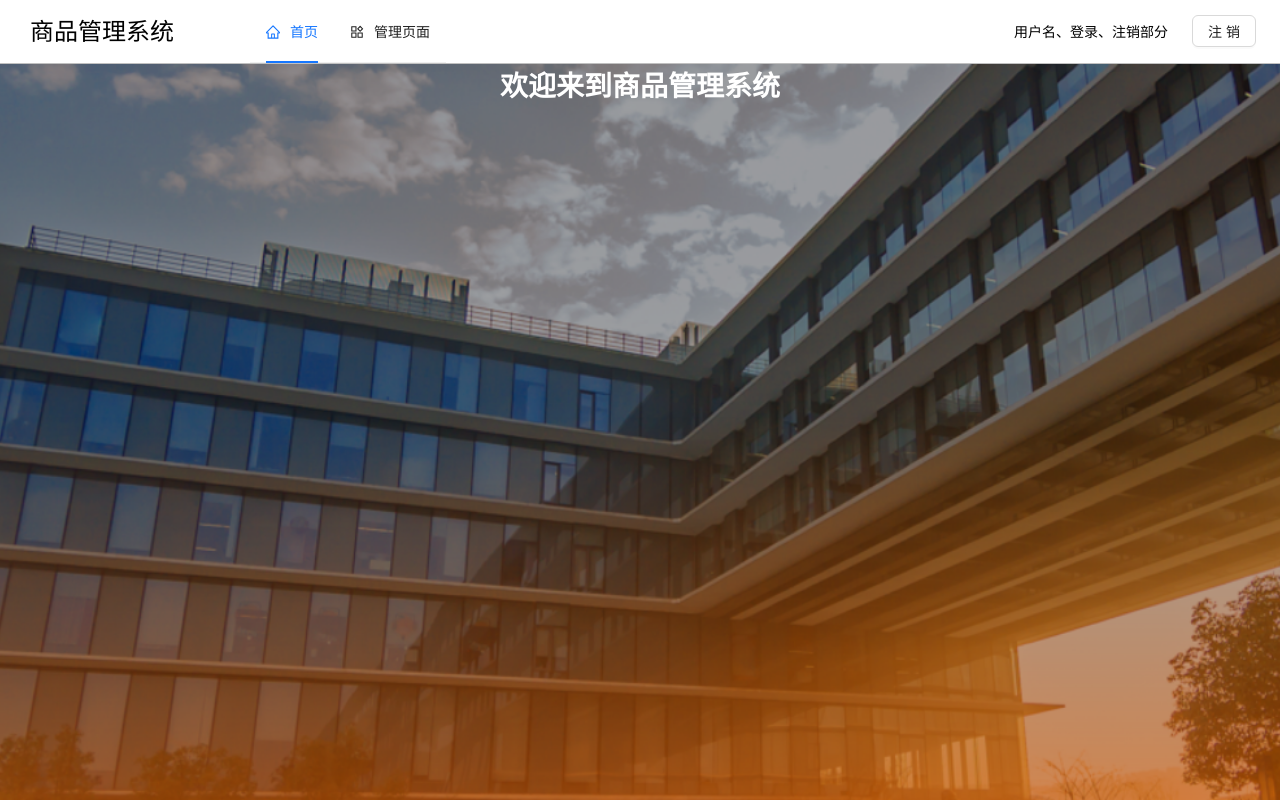
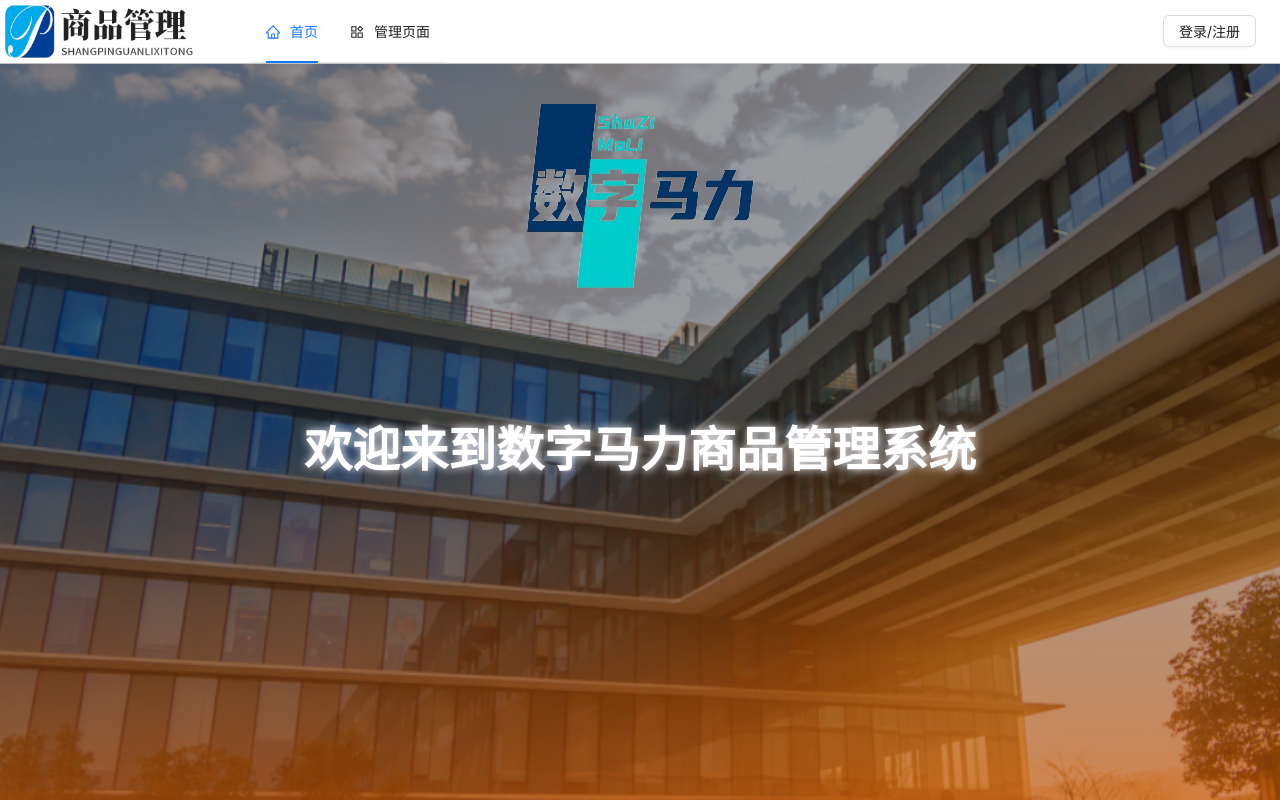
Before and after one commit to MuttonString/-, a React (Vite) app: page / in a window 1280 px wide. Built offline with nearby package versions, Linux system fonts and the light colour scheme.

Commit message:
完善首页和layout

```diff
--- a/src/components/MainPage/index.tsx
+++ b/src/components/MainPage/index.tsx
@@ -5,15 +5,32 @@
     backgroundSize: 'cover',
     backgroundPosition: 'center',
     margin: 0,
-    backgroundImage: 'url("/src/assets/homepage.png")',
+    backgroundImage: 'url("/src/assets/images/homepage.png")',
     color: 'white',
-    textAlign: 'center',
+    textAlign: 'center'
+};
+
+const imgStyle: React.CSSProperties = {
+    top: '5vh',
+    position: 'relative'
+};
+
+const h1Style: React.CSSProperties = {
+    top: '20vh',
+    position: 'relative',
+    fontSize: '48px',
+    textShadow: 'ghostwhite 1px 0 10px'
 };
 
 const MainPage: React.FC = () => {
     return (
         <div style={divStyle}>
-            <h1>欢迎来到商品管理系统</h1>
+            <img
+                alt=''
+                src='/src/assets/images/logoImage.png'
+                style={imgStyle}
+            />
+            <h1 style={h1Style}>欢迎来到数字马力商品管理系统</h1>
         </div>
     );
 };
--- a/src/layout/account.tsx
+++ b/src/layout/account.tsx
@@ -1,10 +1,13 @@
 import { Button } from 'antd';
+import { useNavigate } from 'react-router-dom';
 
 const Account: React.FC<{ style: React.CSSProperties }> = ({ style }) => {
+    const navigate = useNavigate();
+
     return (
         <div style={style}>
-            <span style={{ marginRight: '24px' }}>用户名、登录、注销部分</span>
-            <Button>注销</Button>
+            {/* <span style={{ marginRight: '24px' }}>用户名、登录、注销部分</span> */}
+            <Button onClick={() => navigate('/login')}>登录/注册</Button>
         </div>
     );
 };
--- a/src/layout/index.tsx
+++ b/src/layout/index.tsx
@@ -21,7 +21,7 @@
     width: '200px',
     fontSize: '24px',
     position: 'relative',
-    left: '-20px'
+    left: '-48px'
 };
 
 const siderStyle: React.CSSProperties = {
@@ -44,9 +44,7 @@
 
     let content: JSX.Element;
     if (location.pathname === '/') {
-        content = (
-                <MainPage />
-        );
+        content = <MainPage />;
     } else {
         content = (
             <>
@@ -63,7 +61,11 @@
     return (
         <Layout>
             <Header style={headerStyle}>
-                <div style={logoStyle}>商品管理系统</div>
+                <img
+                    alt=''
+                    src='/src/assets/images/logo.png'
+                    style={logoStyle}
+                />
                 <HeaderMenu />
                 <Account style={accountStyle} />
             </Header>
```
Also changed, not shown: src/assets/images/homepage.png (renamed from src/assets/homepage.png).
